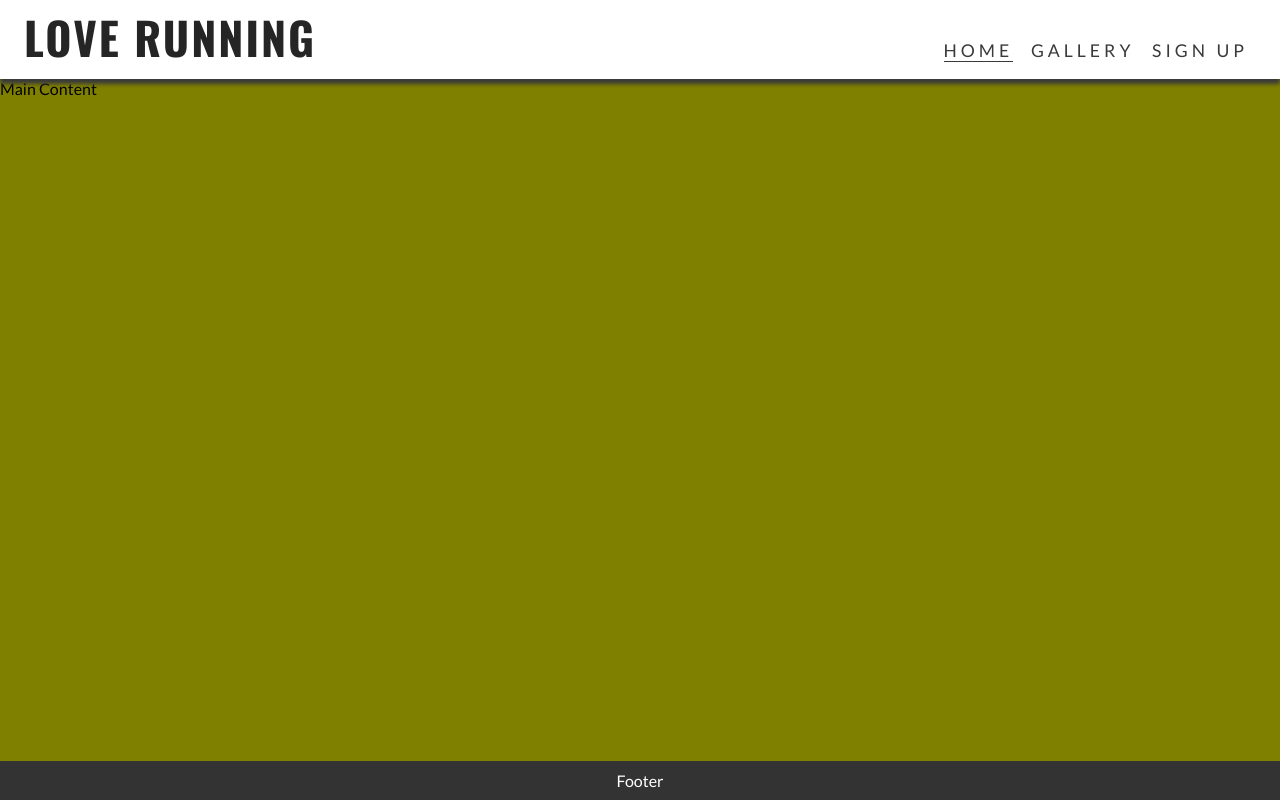
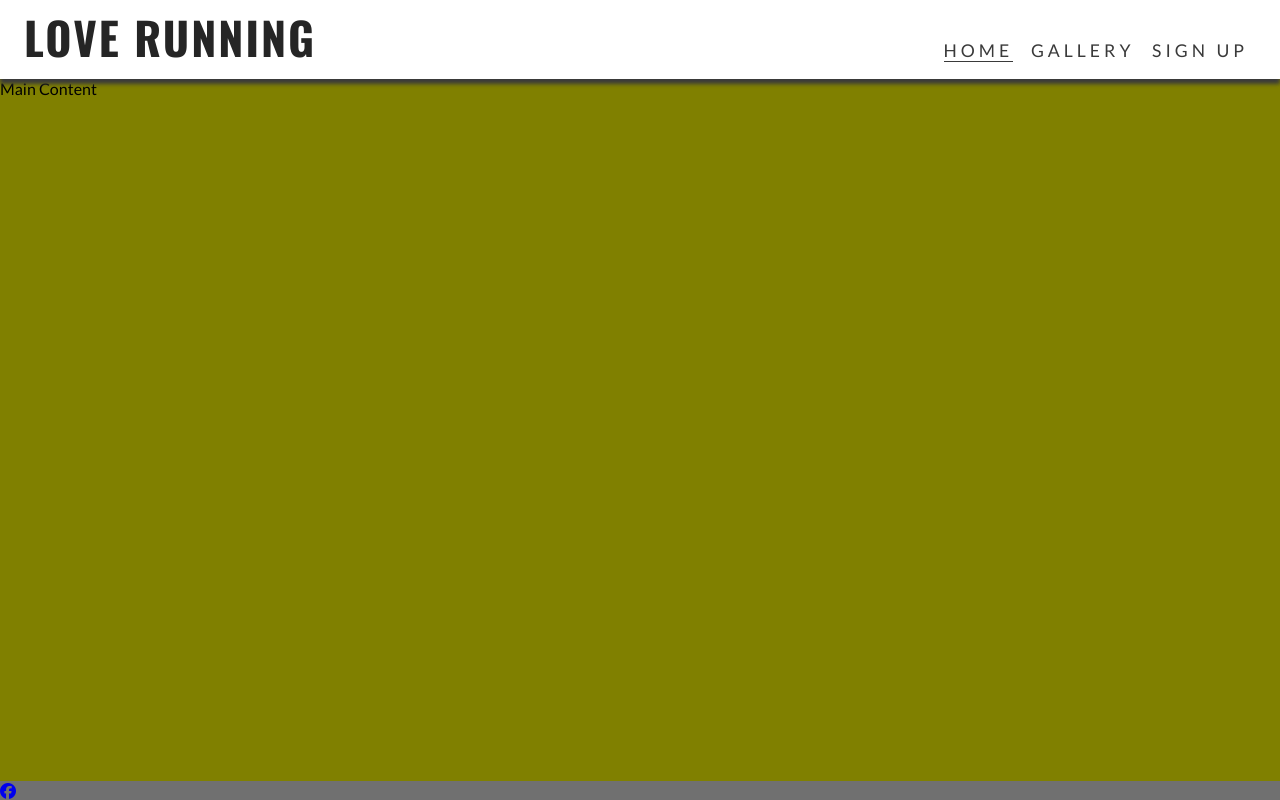
Before and after one commit to CXBeale/love-running, a plain HTML site: page index.html in a window 1280 px wide. Drawn offline with nearby package versions, Linux system fonts and the light colour scheme.

Commit message:
adding font awesome lnik in and fb icon with link oin fo

```diff
--- a/assets/css/style.css
+++ b/assets/css/style.css
@@ -93,10 +93,8 @@ main {
 
 /* Footer */
 footer {
-  background-color: #333; /* Dark background */
+  background-color: #707070; /* Dark background */
   color: white; /* White text */
-  text-align: center; /* Centered text */
-  padding: 10px; /* Padding for footer */
   position: fixed; /* Fixed position at the bottom */
   width: 100%; /* Full width */
   bottom: 0; /* Align to the bottom */
--- a/index.html
+++ b/index.html
@@ -59,6 +59,15 @@
     <main>Main Content</main>
 
     <!--footer-->
-    <footer>Footer</footer>
+    <footer>
+        <ul>
+            <li><a href="https://www.facebook.com/" target="_blank" rel="noopener" aria-label="Visit our facebook page opens in a new tab"><i class="fa-brands fa-facebook"></i></a></li>
+        </ul>
+
+
+    </footer>
+
+    <!--Font awesome Kit  -->
+    <script src="https://kit.fontawesome.com/f5072bfa60.js" crossorigin="anonymous"></script>
   </body>
 </html>
```
